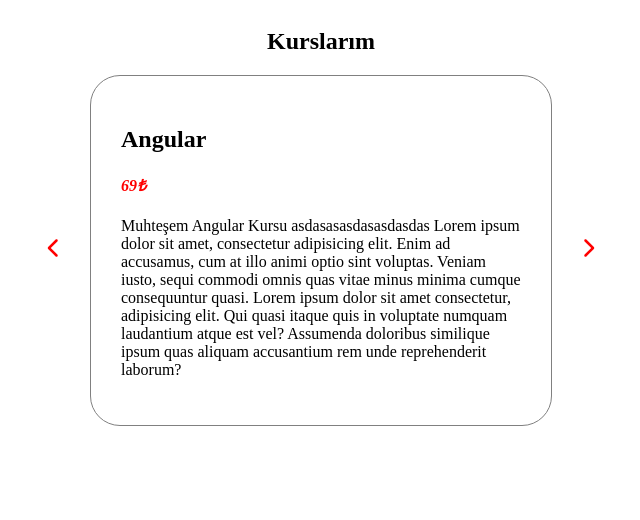
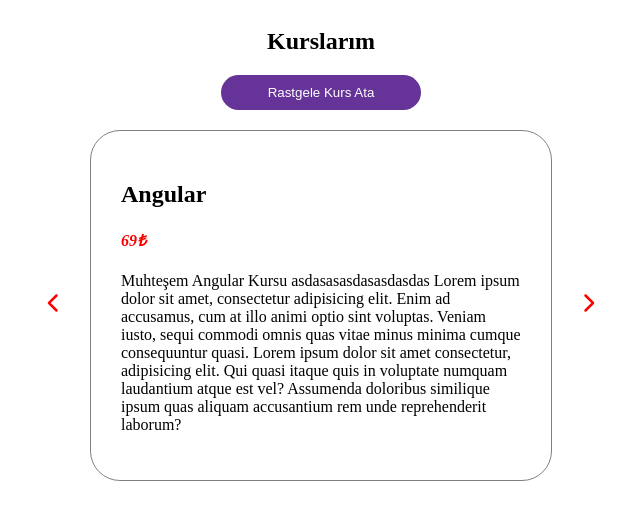
Before and after one commit to furkansylu97/ReactJs_Projects, a React (Vite) app in the folder CoursesProject/: page / in a window 1280 px wide. Shown: the top 520 px of the page, without its empty margins (319-959 px from the left). Built offline with nearby package versions, Linux system fonts and the light colour scheme; data requests are answered from the project's data file.

Commit message:
Random button was added and css edits were performed

```diff
--- a/CoursesProject/src/App.css
+++ b/CoursesProject/src/App.css
@@ -50,3 +50,15 @@
     background-color: blue;
     color: white;
 }
+.courseTitleWrapper {
+        text-align: center;
+        margin-bottom: 20px;
+}
+.randomBtn {
+    width: 200px;
+    padding: 10px;
+    border-radius: 25px;
+    border: none;
+    background-color: rebeccapurple;
+    color: white;
+}
--- a/CoursesProject/src/components/Courses.jsx
+++ b/CoursesProject/src/components/Courses.jsx
@@ -32,8 +32,9 @@
     }
   return (
     <div className='courseWrapper'>
-        <div>
+        <div className='courseTitleWrapper'>
             <h2>Kurslarım</h2>
+            <button className='randomBtn'>Rastgele Kurs Ata</button>
         </div>
         <div className="newCardWrapper">
             <button className='prevNextBtn' onClick={prevCourse}><FaChevronLeft/></button>
```
